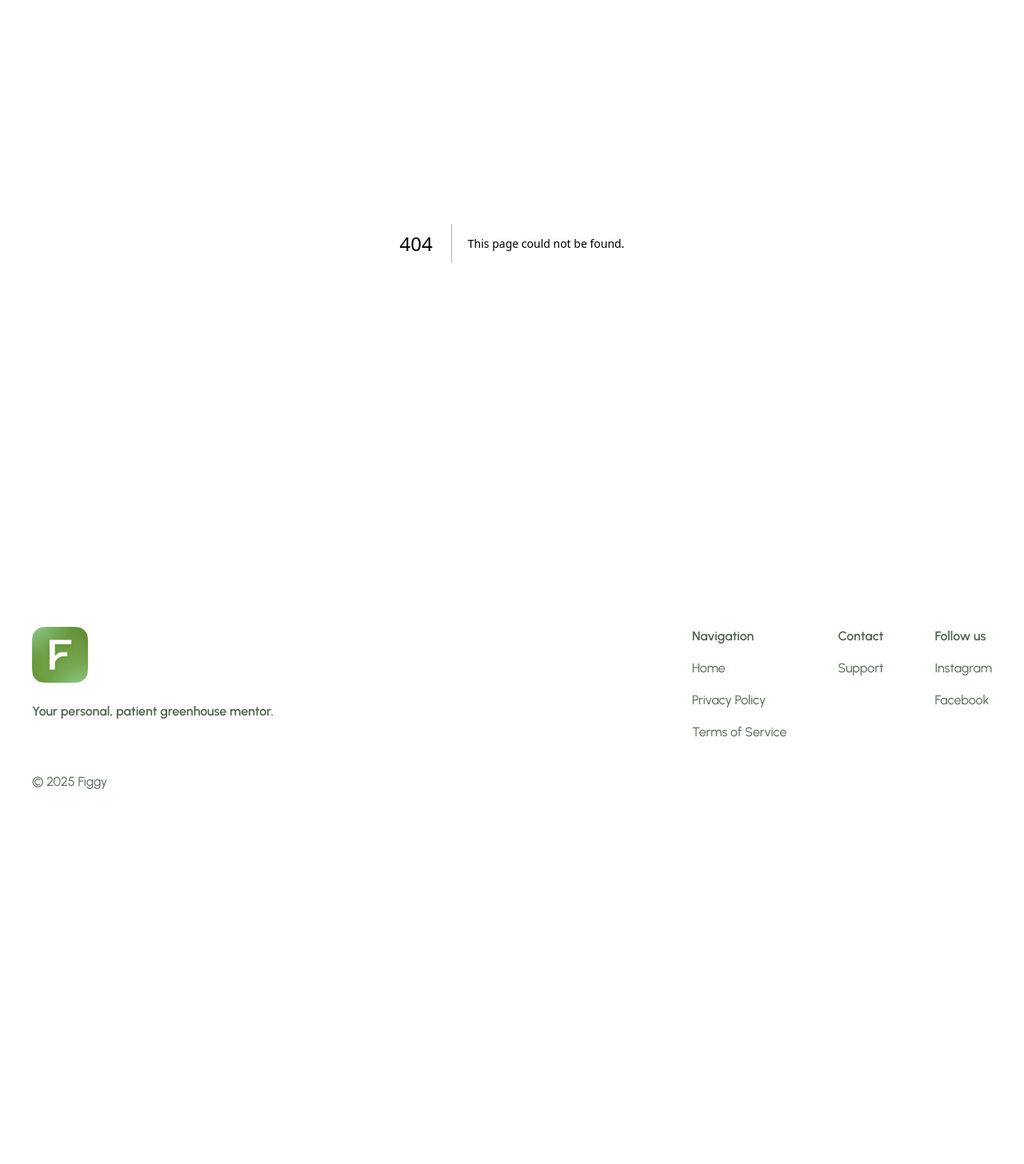
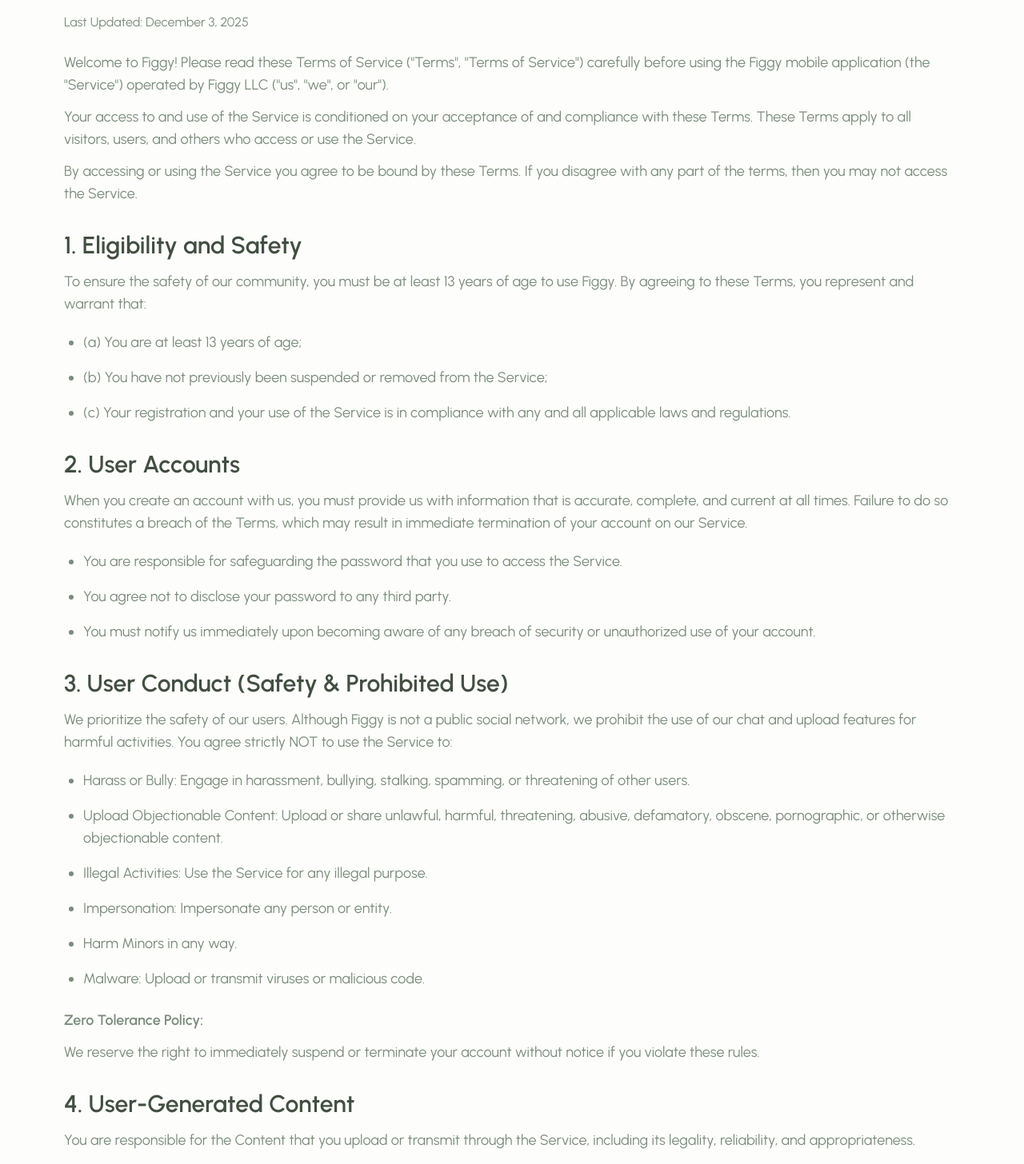
Before and after one commit to Figgy-App/figgy-web, a Next.js app: page /terms-of-service in a window 1280 px wide. Before the commit this address had no page. Shown: the part 200-1656 px from the top of the page at 80% size. Before the commit the page ends 1270 px from the top, so only its background shows below. Built offline with nearby package versions, Linux system fonts and the light colour scheme.

Commit message:
created terms of service page

```diff
--- /dev/null
+++ b/app/terms-of-service/page.tsx
@@ -0,0 +1,124 @@
+
+export default function TermsOfServicePage() {
+  return (
+    <main>
+      <div className="py-16 px-6 max-w-[1200px] my-0 mx-auto md:px-10 md:py-12">
+        <h1 className="text-[28px] leading-8 text-[#424E42] font-semibold md:text-4xl md:leading-10 lg:text-5xl lg:leading-none">Terms of Service</h1>
+
+        <p className="pt-4 text-base text-[#7B8C7B]">Last Updated: December 3, 2025</p>
+
+        <p className="pt-6 text-base text-[#7B8C7B] md:text-lg">
+          Welcome to Figgy! Please read these Terms of Service (&quot;Terms&quot;, &quot;Terms of
+          Service&quot;) carefully before using the Figgy mobile application (the
+          &quot;Service&quot;) operated by Figgy LLC (&quot;us&quot;, &quot;we&quot;, or &quot;our&quot;).
+        </p>
+
+        <p className="pt-3 text-base text-[#7B8C7B] md:text-lg">
+          Your access to and use of the Service is conditioned on your acceptance
+          of and compliance with these Terms. These Terms apply to all visitors,
+          users, and others who access or use the Service.
+        </p>
+
+        <p className="pt-3 text-base text-[#7B8C7B] md:text-lg">
+          By accessing or using the Service you agree to be bound by these Terms.
+          If you disagree with any part of the terms, then you may not access the
+          Service.
+        </p>
+
+        <section>
+          <h2 className="pt-8 text-xl leading-[28px] md:text-2xl md:leading-[30px] lg:text-3xl lg:leading-[38px] text-[#424E42] font-semibold">1. Eligibility and Safety</h2>
+          <p className="pt-3 text-base text-[#7B8C7B] md:text-lg">
+            To ensure the safety of our community, you must be at least 13 years of
+            age to use Figgy. By agreeing to these Terms, you represent and warrant
+            that:
+          </p>
+          <ul className="list-disc pt-3 pl-6 space-y-2">
+            <li className="pt-2 text-base text-[#7B8C7B] md:text-lg">(a) You are at least 13 years of age;</li>
+            <li className="pt-2 text-base text-[#7B8C7B] md:text-lg">(b) You have not previously been suspended or removed from the Service;</li>
+            <li className="pt-2 text-base text-[#7B8C7B] md:text-lg">(c) Your registration and your use of the Service is in compliance with any and all applicable laws and regulations.</li>
+          </ul>
+        </section>
+
+        <section>
+          <h2 className="pt-8 text-xl leading-[28px] md:text-2xl md:leading-[30px] lg:text-3xl lg:leading-[38px] text-[#424E42] font-semibold">2. User Accounts</h2>
+          <p className="pt-3 text-base text-[#7B8C7B] md:text-lg">
+            When you create an account with us, you must provide us with
+            information that is accurate, complete, and current at all times.
+            Failure to do so constitutes a breach of the Terms, which may result in
+            immediate termination of your account on our Service.
+          </p>
+          <ul className="list-disc pt-3 pl-6 space-y-2">
+            <li className="pt-2 text-base text-[#7B8C7B] md:text-lg">You are responsible for safeguarding the password that you use to access the Service.</li>
+            <li className="pt-2 text-base text-[#7B8C7B] md:text-lg">You agree not to disclose your password to any third party.</li>
+            <li className="pt-2 text-base text-[#7B8C7B] md:text-lg">You must notify us immediately upon becoming aware of any breach of security or unauthorized use of your account.</li>
+          </ul>
+        </section>
+
+        <section>
+          <h2 className="pt-8 text-xl leading-[28px] md:text-2xl md:leading-[30px] lg:text-3xl lg:leading-[38px] text-[#424E42] font-semibold">3. User Conduct (Safety & Prohibited Use)</h2>
+          <p className="pt-3 text-base text-[#7B8C7B] md:text-lg">We prioritize the safety of our users. Although Figgy is not a public social network, we prohibit the use of our chat and upload features for harmful activities. You agree strictly NOT to use the Service to:</p>
+          <ul className="list-disc pt-3 pl-6 space-y-2">
+            <li className="pt-2 text-base text-[#7B8C7B] md:text-lg">Harass or Bully: Engage in harassment, bullying, stalking, spamming, or threatening of other users.</li>
+            <li className="pt-2 text-base text-[#7B8C7B] md:text-lg">Upload Objectionable Content: Upload or share unlawful, harmful, threatening, abusive, defamatory, obscene, pornographic, or otherwise objectionable content.</li>
+            <li className="pt-2 text-base text-[#7B8C7B] md:text-lg">Illegal Activities: Use the Service for any illegal purpose.</li>
+            <li className="pt-2 text-base text-[#7B8C7B] md:text-lg">Impersonation: Impersonate any person or entity.</li>
+            <li className="pt-2 text-base text-[#7B8C7B] md:text-lg">Harm Minors in any way.</li>
+            <li className="pt-2 text-base text-[#7B8C7B] md:text-lg">Malware: Upload or transmit viruses or malicious code.</li>
+          </ul>
+          <p className="font-semibold pt-6 text-base text-[#7B8C7B] md:text-lg">Zero Tolerance Policy:</p>
+          <p className="pt-3 text-base text-[#7B8C7B] md:text-lg">We reserve the right to immediately suspend or terminate your account without notice if you violate these rules.</p>
+        </section>
+
+        <section>
+          <h2 className="pt-8 text-xl leading-[28px] md:text-2xl md:leading-[30px] lg:text-3xl lg:leading-[38px] text-[#424E42] font-semibold">4. User-Generated Content</h2>
+          <p className="pt-3 text-base text-[#7B8C7B] md:text-lg">You are responsible for the Content that you upload or transmit through the Service, including its legality, reliability, and appropriateness.</p>
+          <p className="pt-3 text-base text-[#7B8C7B] md:text-lg">By uploading Content, you grant us the right and license to use, store, and display such Content solely as necessary to provide the Service to you. You retain all rights to your Content.</p>
+        </section>
+
+        <section>
+          <h2 className="pt-8 text-xl leading-[28px] md:text-2xl md:leading-[30px] lg:text-3xl lg:leading-[38px] text-[#424E42] font-semibold">5. Content Moderation</h2>
+          <p className="pt-3 text-base text-[#7B8C7B] md:text-lg">We may monitor usage of the Service to ensure safety and reserve the right to remove or block Content that violates these Terms.</p>
+        </section>
+
+        <section>
+          <h2 className="pt-8 text-xl leading-[28px] md:text-2xl md:leading-[30px] lg:text-3xl lg:leading-[38px] text-[#424E42] font-semibold">6. Intellectual Property</h2>
+          <p className="pt-3 text-base text-[#7B8C7B] md:text-lg">The Service and its original content (excluding Content provided by users) remain the exclusive property of Figgy LLC and its licensors.</p>
+        </section>
+
+        <section>
+          <h2 className="pt-8 text-xl leading-[28px] md:text-2xl md:leading-[30px] lg:text-3xl lg:leading-[38px] text-[#424E42] font-semibold">7. Termination</h2>
+          <p className="pt-3 text-base text-[#7B8C7B] md:text-lg">We may terminate or suspend your account immediately, without prior notice or liability, for any reason including breach of the Terms.</p>
+        </section>
+
+        <section>
+          <h2 className="pt-8 text-xl leading-[28px] md:text-2xl md:leading-[30px] lg:text-3xl lg:leading-[38px] text-[#424E42] font-semibold">8. Limitation of Liability</h2>
+          <p className="pt-3 text-base text-[#7B8C7B] md:text-lg">In no event shall Figgy LLC or its affiliates be liable for any indirect, incidental, special, consequential, or punitive damages including loss of data or profits.</p>
+        </section>
+
+        <section>
+          <h2 className="pt-8 text-xl leading-[28px] md:text-2xl md:leading-[30px] lg:text-3xl lg:leading-[38px] text-[#424E42] font-semibold">9. Disclaimer</h2>
+          <p className="pt-3 text-base text-[#7B8C7B] md:text-lg">The Service is provided on an &quot;AS IS&quot; and &quot;AS AVAILABLE&quot; basis without warranties of any kind.</p>
+        </section>
+
+        <section>
+          <h2 className="pt-8 text-xl leading-[28px] md:text-2xl md:leading-[30px] lg:text-3xl lg:leading-[38px] text-[#424E42] font-semibold">10. Governing Law</h2>
+          <p className="pt-3 text-base text-[#7B8C7B] md:text-lg">These Terms are governed by the laws of Pennsylvania, United States.</p>
+        </section>
+
+        <section>
+          <h2 className="pt-8 text-xl leading-[28px] md:text-2xl md:leading-[30px] lg:text-3xl lg:leading-[38px] text-[#424E42] font-semibold">11. Changes</h2>
+          <p className="pt-3 text-base text-[#7B8C7B] md:text-lg">We may modify or replace these Terms at any time. Continued use of the Service implies acceptance of the revised terms.</p>
+        </section>
+
+        <section>
+          <h2 className="pt-8 text-xl leading-[28px] md:text-2xl md:leading-[30px] lg:text-3xl lg:leading-[38px] text-[#424E42] font-semibold">12. Contact Us</h2>
+          <p className="pt-3 text-base text-[#7B8C7B] md:text-lg">If you have any questions about these Terms, please contact us:</p>
+          <ul className="pl-6 space-y-1 list-disc">
+            <li className="pt-2 text-base text-[#7B8C7B] md:text-lg">Email: support@figgyapp.com</li>
+            <li className="pt-2 text-base text-[#7B8C7B] md:text-lg">Website: www.figgyapp.com</li>
+          </ul>
+        </section>
+      </div>
+    </main>
+  );
+}
```
